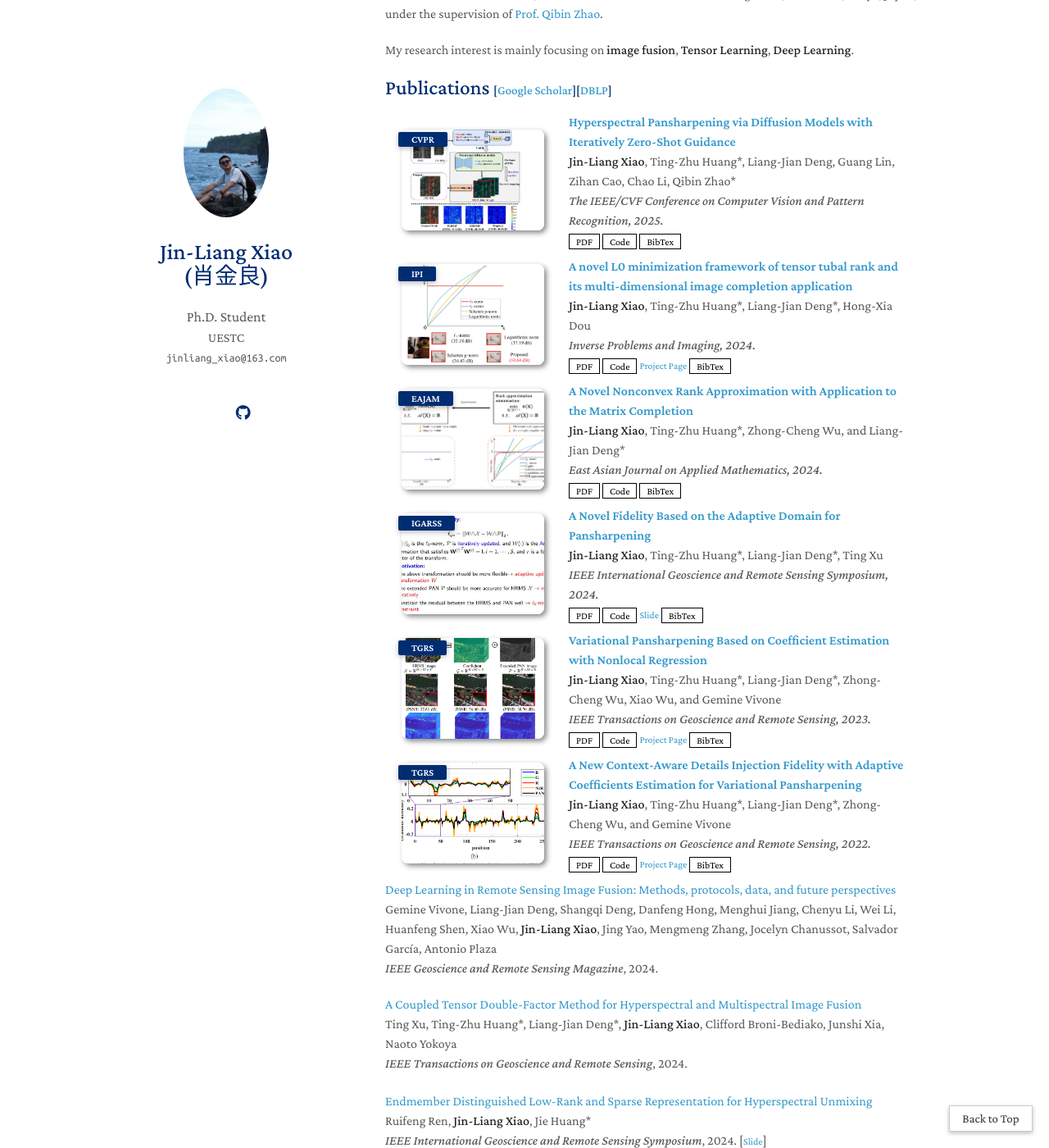
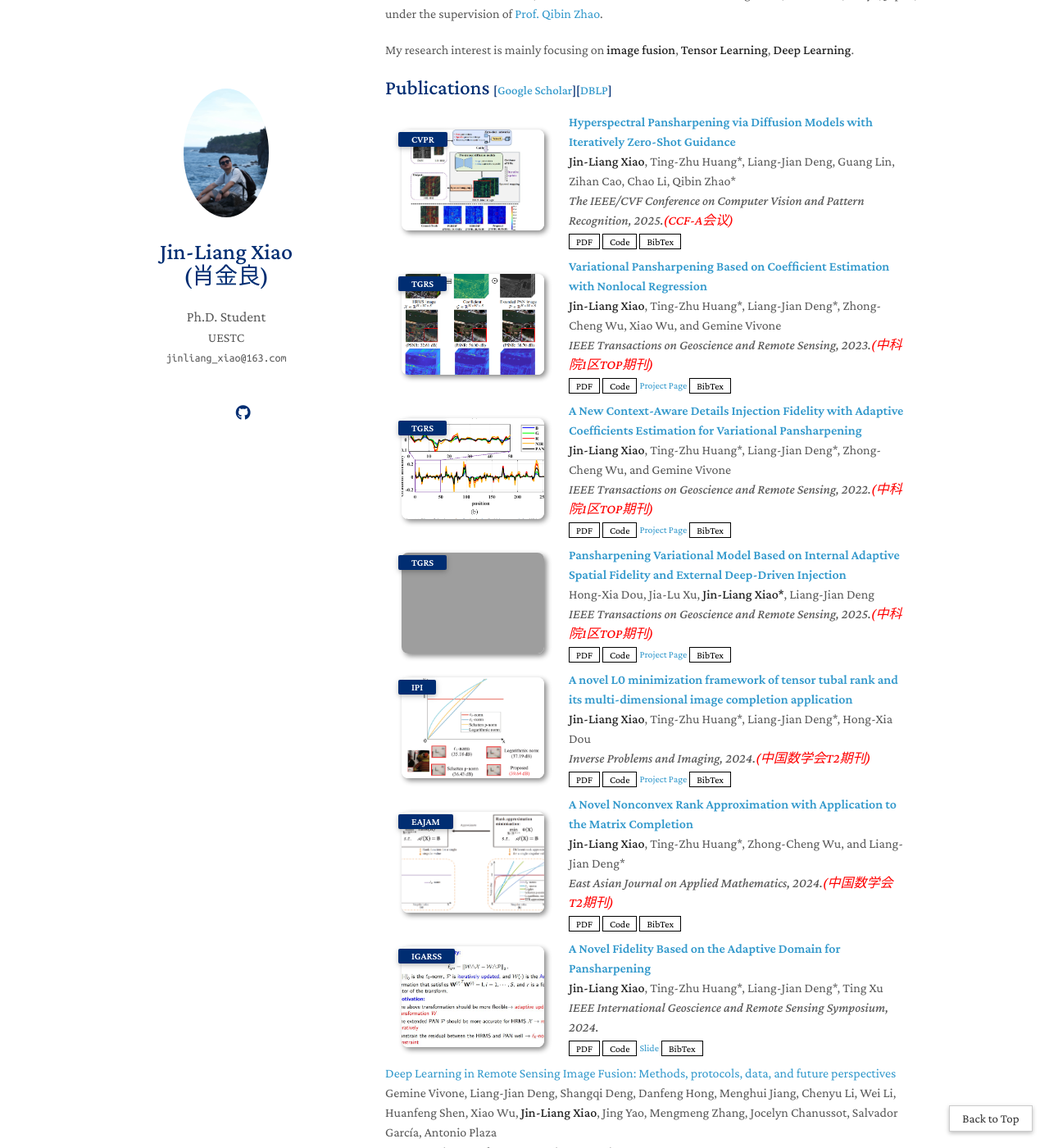
Before and after one commit to Jin-liangXiao/Jin-liangXiao.github.io, a Jekyll site: the page built from index.md, in a window 1280 px wide and 1400 px high, scrolled down 336 px. Shown: the whole window at 82% size. Built offline with Jekyll 4.4.1, drawn with Linux system fonts in a browser that asks for light colours; nearby versions of some CDN libraries; a style sheet for code colours, icons or effects is not loaded; our own code applies the rules of GitHub Pages for plain Markdown files; grey boxes are pictures that could not be loaded.

Commit message:
Update publications.md

```diff
--- a/_includes/publications.md
+++ b/_includes/publications.md
@@ -18,7 +18,7 @@
   <div class="col-sm-9" style="position: relative;padding-right: 15px;padding-left: 20px;">
       <div class="title"><a href="https://openaccess.thecvf.com/content/CVPR2025/html/Xiao_Hyperspectral_Pansharpening_via_Diffusion_Models_with_Iteratively_Zero-Shot_Guidance_CVPR_2025_paper.html">Hyperspectral Pansharpening via Diffusion Models with Iteratively Zero-Shot Guidance</a></div>
       <div class="author"><strong>Jin-Liang Xiao</strong>, Ting-Zhu Huang*, Liang-Jian Deng, Guang Lin, Zihan Cao, Chao Li, Qibin Zhao*</div>
-      <div class="periodical"><em>The IEEE/CVF Conference on Computer Vision and Pattern Recognition, 2025.</em>
+      <div class="periodical"><em>The IEEE/CVF Conference on Computer Vision and Pattern Recognition, 2025.<strong><font color="#FF0000">(CCF-A会议)</font></strong></em>
       </div>
     <div class="links">
       <a href="https://openaccess.thecvf.com/content/CVPR2025/papers/Xiao_Hyperspectral_Pansharpening_via_Diffusion_Models_with_Iteratively_Zero-Shot_Guidance_CVPR_2025_paper.pdf" class="btn btn-sm z-depth-0" role="button" target="_blank" style="font-size:12px;">PDF</a>
@@ -28,6 +28,85 @@
   </div>
 </div>
 </li>
+
+
+
+
+
+<li>
+<div class="pub-row">
+  <div class="col-sm-3 abbr" style="position: relative;padding-right: 15px;padding-left: 15px;">
+    <img src="assets/img/sfnlr.png" width="200px" class="teaser img-fluid z-depth-1" style="width=100;height=30%">
+            <abbr class="badge">TGRS</abbr>
+  </div>
+  <div class="col-sm-9" style="position: relative;padding-right: 15px;padding-left: 20px;">
+      <div class="title"><a href="https://ieeexplore.ieee.org/document/10218368">Variational Pansharpening Based on Coefficient Estimation with Nonlocal Regression</a></div>
+      <div class="author"><strong>Jin-Liang Xiao</strong>, Ting-Zhu Huang*, Liang-Jian Deng*, Zhong-Cheng Wu, Xiao Wu, and Gemine Vivone</div>
+      <div class="periodical"><em>IEEE Transactions on Geoscience and Remote Sensing, 2023.<strong><font color="#FF0000">(中科院1区TOP期刊)</font></strong></em>
+      </div>
+    <div class="links">
+      <a href="assets/PDF/2023SFNLR.pdf" class="btn btn-sm z-depth-0" role="button" target="_blank" style="font-size:12px;">PDF</a>
+      <a href="https://github.com/Jin-liangXiao/SFNLR" class="btn btn-sm z-depth-0" role="button" target="_blank" style="font-size:12px;">Code</a>
+      <a href="" style="font-size:12px;">Project Page</a>
+      <a href="https://dblp.org/rec/journals/tgrs/XiaoHDWWV23.html?view=bibtex" class="btn btn-sm z-depth-0" role="button" target="_blank" style="font-size:12px;">BibTex</a>
+    </div>
+  </div>
+</div>
+</li>
+
+
+
+
+
+
+<li>
+<div class="pub-row">
+  <div class="col-sm-3 abbr" style="position: relative;padding-right: 15px;padding-left: 15px;">
+    <img src="assets/img/cdif3.png" width="200px" class="teaser img-fluid z-depth-1" style="width=100;height=30%">
+            <abbr class="badge">TGRS</abbr>
+  </div>
+  <div class="col-sm-9" style="position: relative;padding-right: 15px;padding-left: 20px;">
+      <div class="title"><a href="https://ieeexplore.ieee.org/document/9721243">A New Context-Aware Details Injection Fidelity with Adaptive Coefficients Estimation for Variational Pansharpening</a></div>
+      <div class="author"><strong>Jin-Liang Xiao</strong>, Ting-Zhu Huang*, Liang-Jian Deng*, Zhong-Cheng Wu, and Gemine Vivone</div>
+      <div class="periodical"><em>IEEE Transactions on Geoscience and Remote Sensing, 2022.<strong><font color="#FF0000">(中科院1区TOP期刊)</font></strong></em>
+      </div>
+    <div class="links">
+      <a href="assets/PDF/2022CDIF.pdf" class="btn btn-sm z-depth-0" role="button" target="_blank" style="font-size:12px;">PDF</a>
+      <a href="https://github.com/liangjiandeng/CDIF" class="btn btn-sm z-depth-0" role="button" target="_blank" style="font-size:12px;">Code</a>
+      <a href="" style="font-size:12px;">Project Page</a>
+      <a href="https://dblp.org/rec/journals/tgrs/XiaoHDWV22.html?view=bibtex&param=0" class="btn btn-sm z-depth-0" role="button" target="_blank" style="font-size:12px;">BibTex</a>
+    </div>
+  </div>
+</div>
+</li>
+
+
+
+
+
+<li>
+<div class="pub-row">
+  <div class="col-sm-3 abbr" style="position: relative;padding-right: 15px;padding-left: 15px;">
+    <img src="assets/img/tgrs-25.png" width="200px" class="teaser img-fluid z-depth-1" style="width=100;height=30%">
+            <abbr class="badge">TGRS</abbr>
+  </div>
+  <div class="col-sm-9" style="position: relative;padding-right: 15px;padding-left: 20px;">
+      <div class="title"><a href="https://ieeexplore.ieee.org/abstract/document/11062857">Pansharpening Variational Model Based on Internal Adaptive Spatial Fidelity and External Deep-Driven Injection</a></div>
+      <div class="author">Hong-Xia Dou, Jia-Lu Xu, <strong>Jin-Liang Xiao*</strong>, Liang-Jian Deng</div>
+      <div class="periodical"><em>IEEE Transactions on Geoscience and Remote Sensing, 2025.<strong><font color="#FF0000">(中科院1区TOP期刊)</font></strong></em>
+      </div>
+    <div class="links">
+      <a href="" class="btn btn-sm z-depth-0" role="button" target="_blank" style="font-size:12px;">PDF</a>
+      <a href="" class="btn btn-sm z-depth-0" role="button" target="_blank" style="font-size:12px;">Code</a>
+      <a href="" style="font-size:12px;">Project Page</a>
+      <a href="" class="btn btn-sm z-depth-0" role="button" target="_blank" style="font-size:12px;">BibTex</a>
+    </div>
+  </div>
+</div>
+</li>
+
+
+
 
 
 
@@ -43,7 +122,7 @@
   <div class="col-sm-9" style="position: relative;padding-right: 15px;padding-left: 20px;">
       <div class="title"><a href="https://www.aimsciences.org/article/doi/10.3934/ipi.2024018">A novel L0 minimization framework of tensor tubal rank and its multi-dimensional image completion application</a></div>
       <div class="author"><strong>Jin-Liang Xiao</strong>, Ting-Zhu Huang*, Liang-Jian Deng*, Hong-Xia Dou</div>
-      <div class="periodical"><em>Inverse Problems and Imaging, 2024.</em>
+      <div class="periodical"><em>Inverse Problems and Imaging, 2024.<strong><font color="#FF0000">(中国数学会T2期刊)</font></strong></em>
       </div>
     <div class="links">
       <a href="assets/PDF/2024ipi.pdf" class="btn btn-sm z-depth-0" role="button" target="_blank" style="font-size:12px;">PDF</a>
@@ -66,7 +145,7 @@
   <div class="col-sm-9" style="position: relative;padding-right: 15px;padding-left: 20px;">
       <div class="title"><a href="https://journal.global-sci.org/intro/online/read?online_id=2571">A Novel Nonconvex Rank Approximation with Application to the Matrix Completion</a></div>
       <div class="author"><strong>Jin-Liang Xiao</strong>, Ting-Zhu Huang*, Zhong-Cheng Wu, and Liang-Jian Deng*</div>
-      <div class="periodical"><em>East Asian Journal on Applied Mathematics, 2024.</em>
+      <div class="periodical"><em>East Asian Journal on Applied Mathematics, 2024.<strong><font color="#FF0000">(中国数学会T2期刊)</font></strong></em>
       </div>
     <div class="links">
       <a href="assets/PDF/2024eajam.pdf" class="btn btn-sm z-depth-0" role="button" target="_blank" style="font-size:12px;">PDF</a>
@@ -109,53 +188,6 @@
 
 
 
-<li>
-<div class="pub-row">
-  <div class="col-sm-3 abbr" style="position: relative;padding-right: 15px;padding-left: 15px;">
-    <img src="assets/img/sfnlr.png" width="200px" class="teaser img-fluid z-depth-1" style="width=100;height=30%">
-            <abbr class="badge">TGRS</abbr>
-  </div>
-  <div class="col-sm-9" style="position: relative;padding-right: 15px;padding-left: 20px;">
-      <div class="title"><a href="https://ieeexplore.ieee.org/document/10218368">Variational Pansharpening Based on Coefficient Estimation with Nonlocal Regression</a></div>
-      <div class="author"><strong>Jin-Liang Xiao</strong>, Ting-Zhu Huang*, Liang-Jian Deng*, Zhong-Cheng Wu, Xiao Wu, and Gemine Vivone</div>
-      <div class="periodical"><em>IEEE Transactions on Geoscience and Remote Sensing, 2023.</em>
-      </div>
-    <div class="links">
-      <a href="assets/PDF/2023SFNLR.pdf" class="btn btn-sm z-depth-0" role="button" target="_blank" style="font-size:12px;">PDF</a>
-      <a href="https://github.com/Jin-liangXiao/SFNLR" class="btn btn-sm z-depth-0" role="button" target="_blank" style="font-size:12px;">Code</a>
-      <a href="" style="font-size:12px;">Project Page</a>
-      <a href="https://dblp.org/rec/journals/tgrs/XiaoHDWWV23.html?view=bibtex" class="btn btn-sm z-depth-0" role="button" target="_blank" style="font-size:12px;">BibTex</a>
-    </div>
-  </div>
-</div>
-</li>
-
-
-
-
-
-
-<li>
-<div class="pub-row">
-  <div class="col-sm-3 abbr" style="position: relative;padding-right: 15px;padding-left: 15px;">
-    <img src="assets/img/cdif3.png" width="200px" class="teaser img-fluid z-depth-1" style="width=100;height=30%">
-            <abbr class="badge">TGRS</abbr>
-  </div>
-  <div class="col-sm-9" style="position: relative;padding-right: 15px;padding-left: 20px;">
-      <div class="title"><a href="https://ieeexplore.ieee.org/document/9721243">A New Context-Aware Details Injection Fidelity with Adaptive Coefficients Estimation for Variational Pansharpening</a></div>
-      <div class="author"><strong>Jin-Liang Xiao</strong>, Ting-Zhu Huang*, Liang-Jian Deng*, Zhong-Cheng Wu, and Gemine Vivone</div>
-      <div class="periodical"><em>IEEE Transactions on Geoscience and Remote Sensing, 2022.</em>
-      </div>
-    <div class="links">
-      <a href="assets/PDF/2022CDIF.pdf" class="btn btn-sm z-depth-0" role="button" target="_blank" style="font-size:12px;">PDF</a>
-      <a href="https://github.com/liangjiandeng/CDIF" class="btn btn-sm z-depth-0" role="button" target="_blank" style="font-size:12px;">Code</a>
-      <a href="" style="font-size:12px;">Project Page</a>
-      <a href="https://dblp.org/rec/journals/tgrs/XiaoHDWV22.html?view=bibtex&param=0" class="btn btn-sm z-depth-0" role="button" target="_blank" style="font-size:12px;">BibTex</a>
-    </div>
-  </div>
-</div>
-</li>
-
 
 
 
```
